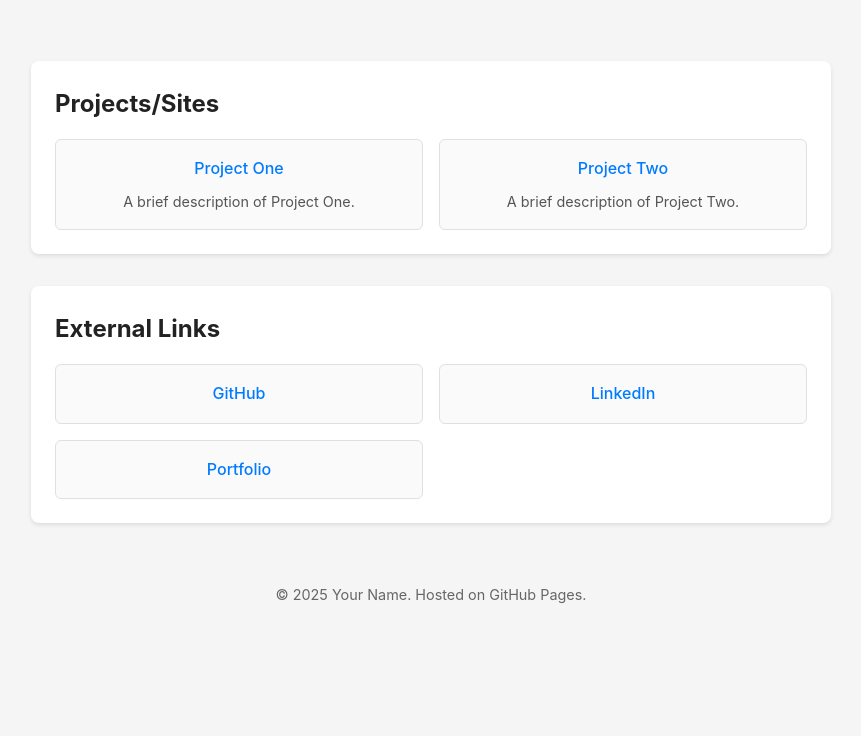
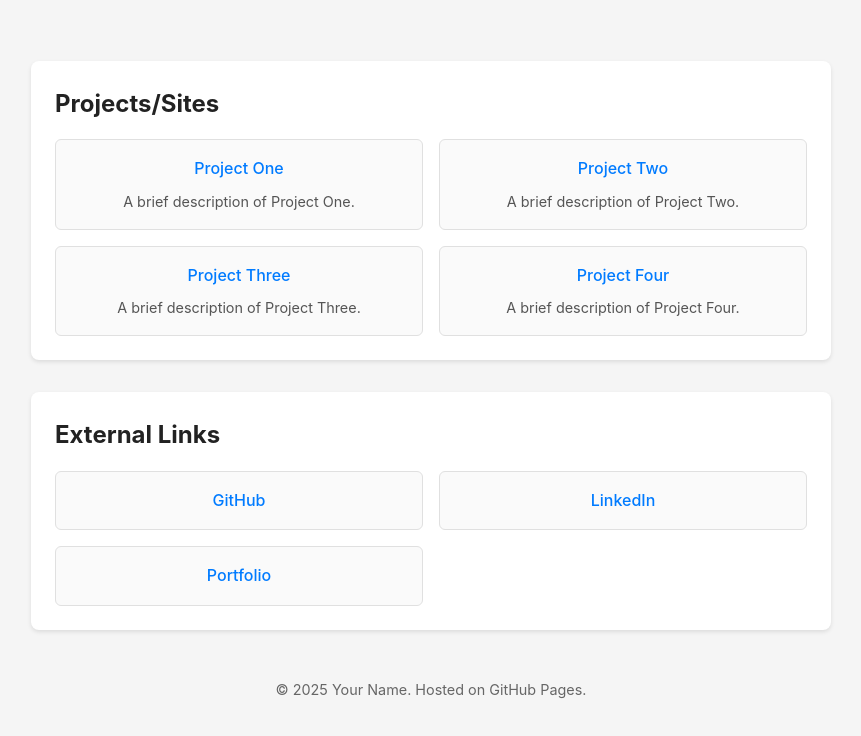
Before and after one commit to Hamad100/ultimate-dashboard, a plain HTML site: page index.html in a window 1280 px wide. Shown: the part 158-894 px from the top of the page, without its empty margins (209-1070 px from the left). Before the commit the page ends 800 px from the top, so only its background shows below. Drawn offline with Linux system fonts and the light colour scheme.

Commit message:
Update index.html

```diff
--- a/index.html
+++ b/index.html
@@ -154,7 +154,9 @@
         // Project data
         const projects = [
             { name: "Project One", url: "tool1.html", description: "A brief description of Project One." },
-            { name: "Project Two", url: "tool2.html", description: "A brief description of Project Two." }
+            { name: "Project Two", url: "tool2.html", description: "A brief description of Project Two." },
+            { name: "Project Three", url: "tool3.html", description: "A brief description of Project Three." },
+            { name: "Project Four", url: "tool4.html", description: "A brief description of Project Four." }
             // Add or remove projects here
         ];
 
```
